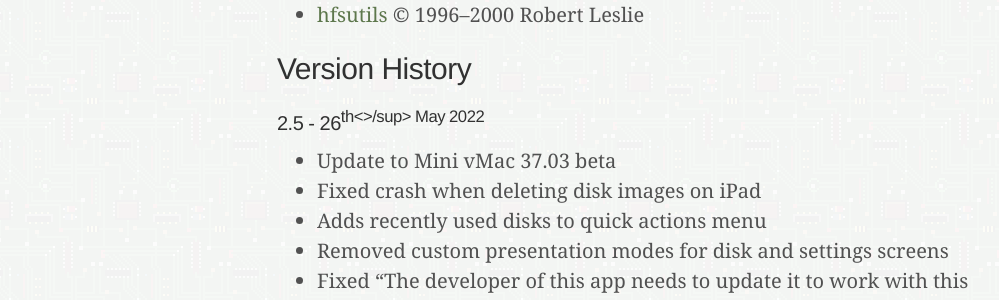
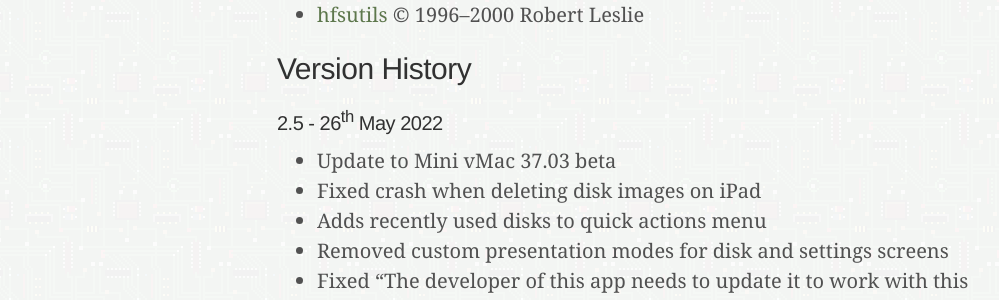
Before and after one commit to zydeco/zydeco.github.io, a Jekyll site: the page built from minivmac4ios.md, in a window 1280 px wide and 900 px high, scrolled down 5206 px. Shown: the part 153-453 px from the top of the window, without its empty margins (3-1002 px from the left). Built offline with Jekyll 4.4.1, drawn with Linux system fonts in a browser that asks for light colours; nearby versions of some CDN libraries.

Commit message:
fix typo in html tag

```diff
--- a/minivmac4ios.md
+++ b/minivmac4ios.md
@@ -107,7 +107,7 @@
 
 ## Version History
 
-#### 2.5 - 26<sup>th<>/sup> May 2022
+#### 2.5 - 26<sup>th</sup> May 2022
 
 * Update to Mini vMac 37.03 beta
 * Fixed crash when deleting disk images on iPad
```
